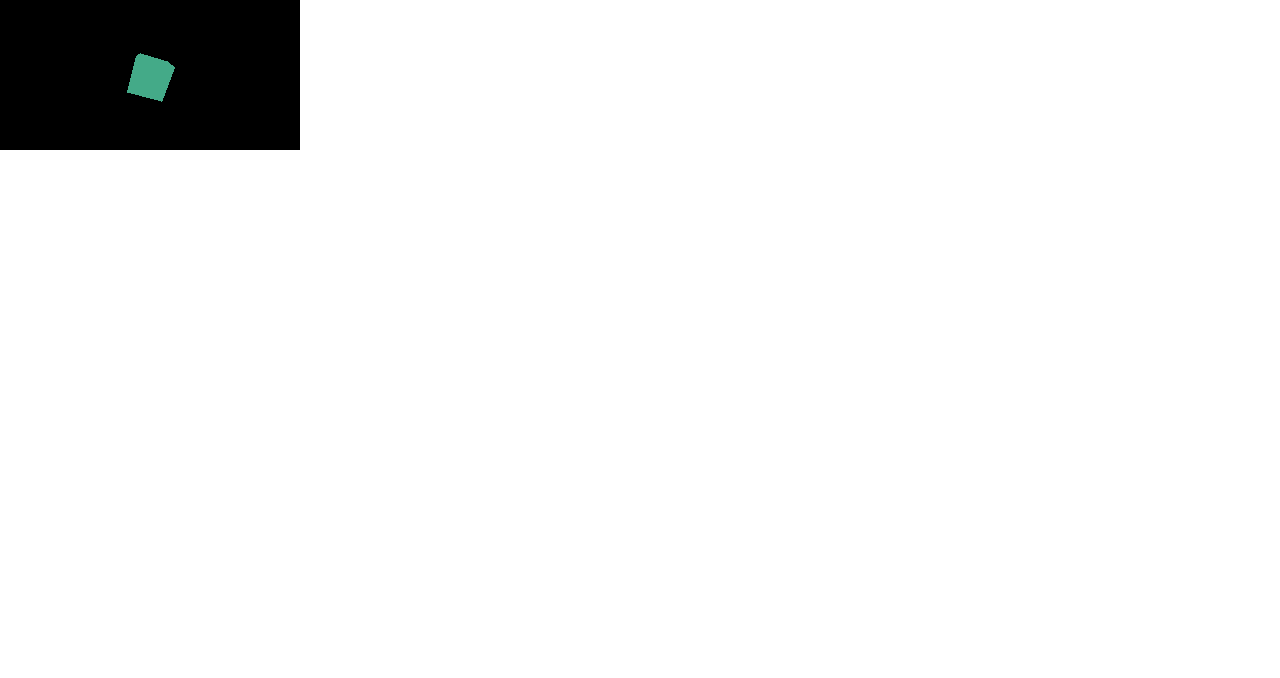
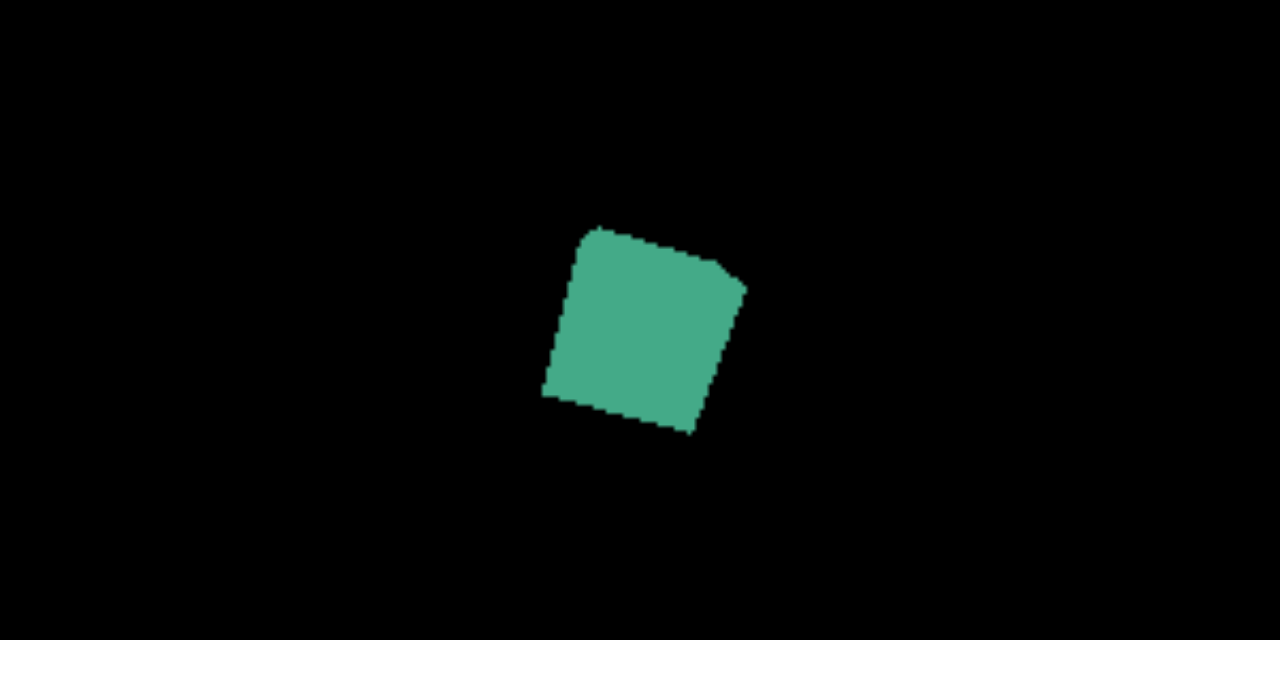
Before and after one commit to tfiedlerdev/tfiedlerdev.github.io, a plain HTML site: page index.html in a window 1280 px wide. Drawn offline with nearby package versions, Linux system fonts and the light colour scheme.

Commit message:
Update width

```diff
--- a/index.html
+++ b/index.html
@@ -7,7 +7,7 @@
 </head>
 <body style="margin:0; overflow: hidden;">
   <div id="3d_application"></div>
-  <canvas id="c"></canvas>
+  <canvas id="c" style="width:100%"></canvas>
   <script src="src/main.js" type="module"></script>
 
 </body>
```
